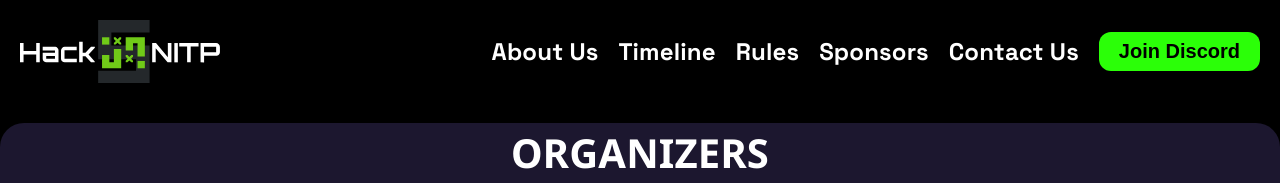
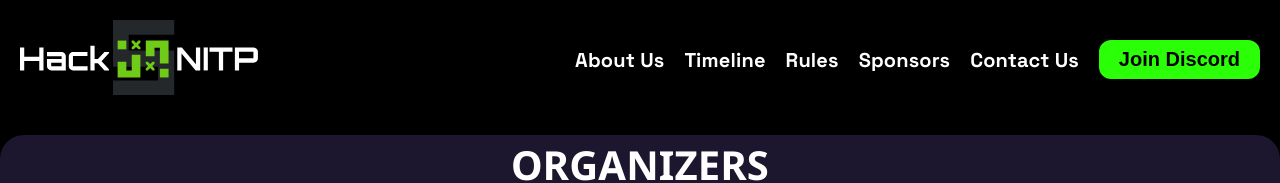
Before and after one commit to HackSlashNITP/hacknitp5.0, a Next.js app: page /contact-us in a window 1280 px wide. Shown: the top 183 px of the page. Built offline with nearby package versions, Linux system fonts and the light colour scheme.

Commit message:
made navbar better

```diff
--- a/components/header.js
+++ b/components/header.js
@@ -29,22 +29,22 @@ const Header = () => {
   }, [router]);
 
   return (
-    <div className="mx-auto flex flex-wrap p-5 md:flex-col text-[17px] text-white flex-row items-center justify-between w-full font-space-grotesk">
+    <div className="flex flex-wap p-5 md:flex-col md:justify-center md:items-center sm:flex-col sm:justify-center sm:items-center text-[17px] text-white flex-row items-center justify-between  font-space-grotesk">
       <img
-        className="min-w-[100px] w-[200px] cursor-pointer"
+        className="min-w-[100px] w-auto cursor-pointer"
         alt=""
         src="../hacknitp57.svg"
         onClick={onLogoClick}
       />
 
-      <nav className="flex flex-wrap justify-center items-center md:mt-4 text-base">
-        <b className="mr-5 cursor-pointer md:mt-1 sm:mt-1" onClick={onAboutUsClick}>About Us</b>
-        <b className="mr-5 cursor-pointer md:mt-1 sm:mt-1" onClick={onTimelineTextClick}>Timeline</b>
-        <b className="mr-5 cursor-pointer md:mt-1 sm:mt-1" onClick={onRulesTextClick}>Rules</b>
-        <b className="mr-5 cursor-pointer md:mt-1 sm:mt-1" onClick={onSponsorsTextClick}>Sponsors</b>
-        <b className="mr-5 cursor-pointer md:mt-1 sm:mt-1" onClick={onContactUsTextClick}>Contact Us</b>
+      <nav className="flex mt-1 flex-wrap justify-center items-center text-xs gap-x-5 gap-y-1 font-semibold md:text-[16px] sm:text-[16px]">
+        <b className="cursor-pointer" onClick={onAboutUsClick}>About Us</b>
+        <b className="cursor-pointer" onClick={onTimelineTextClick}>Timeline</b>
+        <b className="cursor-pointer" onClick={onRulesTextClick}>Rules</b>
+        <b className="cursor-pointer" onClick={onSponsorsTextClick}>Sponsors</b>
+        <b className="cursor-pointer" onClick={onContactUsTextClick}>Contact Us</b>
         <a href="https://bit.ly/hacknitp-4-discord" target={"_blank"} rel="noreferrer noopener">
-          <button className="border-0 font-bold py-2 px-5 text-xs cursor-pointer focus:outline-none rounded-xl  md:mt-1 sm:mt-1 text-black bg-[#2BFF08]">
+          <button className="border-0 font-semibold py-2 px-5 text-xs cursor-pointer md:text-[16px] sm:text-[16px] focus:outline-none rounded-xl  md:mt-1 sm:mt-1 text-black bg-[#2BFF08]">
             Join Discord
           </button>
         </a>
```
